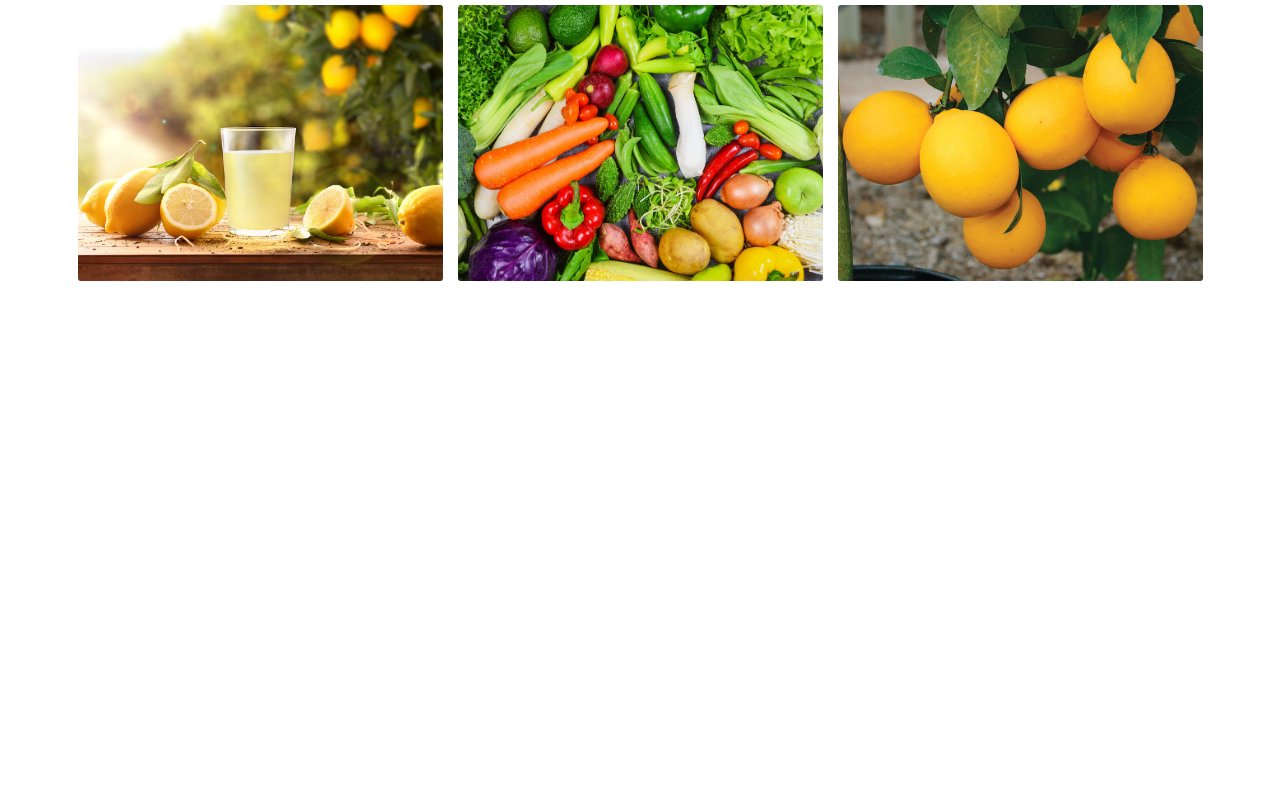
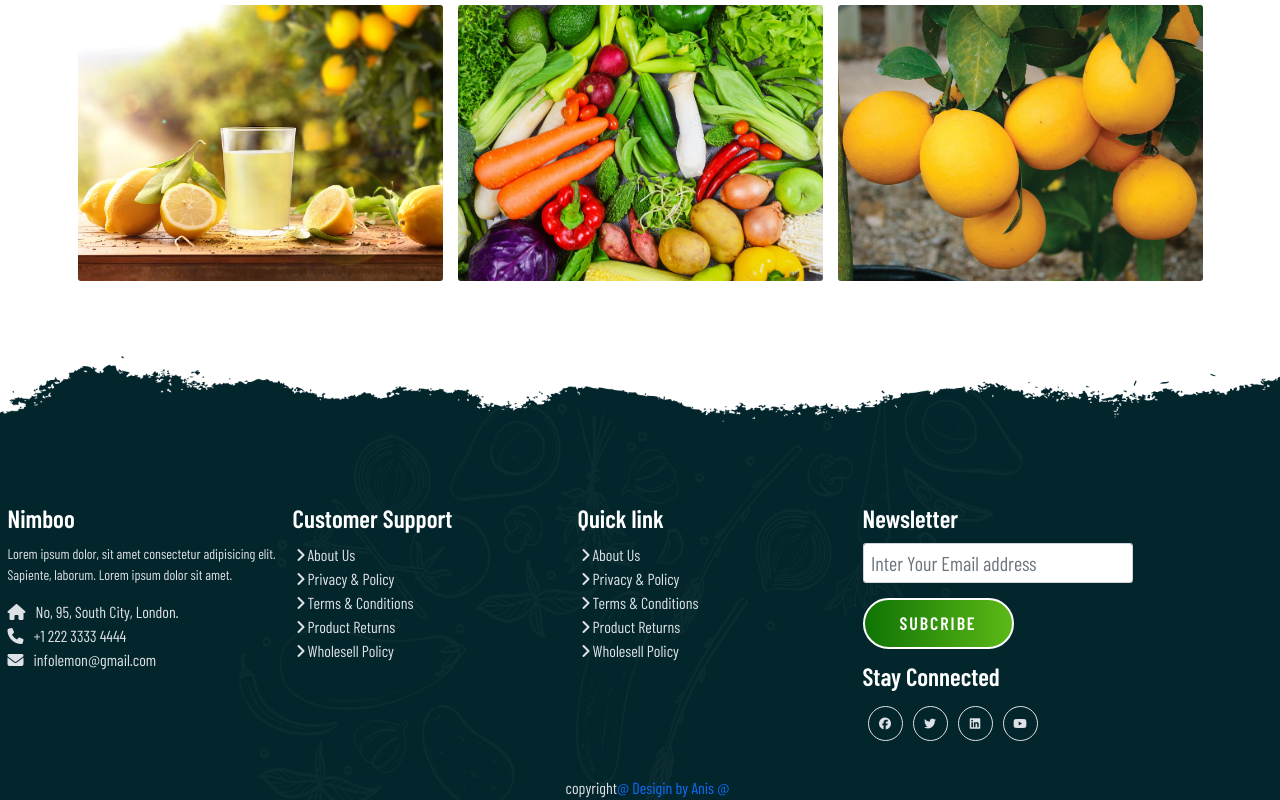
Before and after one commit to Anis-CS/bootstrap-website-design, a plain HTML site: page home/index.html in a window 1280 px wide. Shown: the part 3520-4320 px from the top of the page. Before the commit the page ends 3866 px from the top, so only its background shows below. Drawn offline with nearby package versions, Linux system fonts and the light colour scheme; files whose address does not match are found by name; a web font is replaced by a local one.

Commit message:
home page complate

```diff
--- a/home/index.html
+++ b/home/index.html
@@ -395,6 +395,63 @@
         </div>
     </section>
 
+    <!-- Footer Section  -->
+    <section class="footer_section mt-3 mb-md-0">
+        <div class="container mx-5 mx-lg-0">
+            <div class="row">
+                <div class="col-lg-3 col-md-6 mb-5 mb-lg-0">
+                    <h5>Nimboo</h5>
+                    <p class="mb-4 ps-0 company-details">Lorem ipsum dolor, sit amet consectetur adipisicing elit. Sapiente, laborum.
+                        Lorem ipsum dolor sit amet.</p>
+                    <div class="contact-info">
+                        <ul class="list-styled">
+                            <li><a href=""><i class="fa fa-home me-3"></i>No, 95, South City, London.</a></li>
+                            <li><a href=""><i class="fa fa-phone me-3"></i>+1 222 3333 4444</a></li>
+                            <li><a href=""><i class="fa fa-envelope me-3"></i>infolemon@gmail.com</a></li>
+                        </ul>
+                    </div>
+                </div>
+                <div class="col-lg-3 col-md-6 mb-5 mb-lg-0">
+                    <h5>Customer Support</h5>
+                    <ul class="link-widget p-0">
+                        <li><a href="">About Us</a></li>
+                        <li><a href="">Privacy & Policy</a></li>
+                        <li><a href="">Terms & Conditions</a></li>
+                        <li><a href="">Product Returns</a></li>
+                        <li><a href="">Wholesell Policy</a></li>
+                    </ul>
+                </div>
+                <div class="col-lg-3 col-md-6 mb-5 mb-lg-0">
+                    <h5>Quick link</h5>
+                    <ul class="link-widget p-0">
+                        <li><a href="">About Us</a></li>
+                        <li><a href="">Privacy & Policy</a></li>
+                        <li><a href="">Terms & Conditions</a></li>
+                        <li><a href="">Product Returns</a></li>
+                        <li><a href="">Wholesell Policy</a></li>
+                    </ul>
+                </div>
+                <div class="col-lg-3 col-md-6 col-sm-5 mb-5 mb-lg-0">
+                    <h5>Newsletter</h5>
+                    <div class="form-group mb-4">
+                        <input type="email" name="email" class="form-control bg-transperent" placeholder="Inter Your Email address" >
+                        <button type="submit" class="btn main-btn">Subcribe</button>
+                    </div>
+                    <h5>Stay Connected</h5>
+                    <ul class="social-network d-flex align-items-center p-0">
+                        <li><a href=""><i class="fa-brands fa-facebook"></i></a></li>
+                        <li><a href=""><i class="fa-brands fa-twitter"></i></i></a></li>
+                        <li><a href=""><i class="fa-brands fa-linkedin"></i></a></li>
+                        <li><a href=""><i class="fa-brands fa-youtube"></i></a></li>
+                    </ul>
+                </div>
+            </div>
+        </div>
+        <div class="container-fluid copyright-section">
+            <p>copyright<a href="">@ Desigin by Anis @</a></p>
+        </div>
+    </section>
+
 
 
     <script src="https://cdn.jsdelivr.net/npm/bootstrap@5.1.3/dist/js/bootstrap.bundle.min.js" integrity="sha384-ka7Sk0Gln4gmtz2MlQnikT1wXgYsOg+OMhuP+IlRH9sENBO0LRn5q+8nbTov4+1p" crossorigin="anonymous"></script>
--- a/style/responsive-style.css
+++ b/style/responsive-style.css
@@ -71,7 +71,6 @@
     .banner_section .carousel-item{
         min-height: 70vh;
     }
-
 }
 
 /* @Media Query 590px */
--- a/style/style.css
+++ b/style/style.css
@@ -438,3 +438,87 @@ section{
     height: 100%;
     object-fit: cover;
 }
+
+/* Footer section css  */
+.footer_section {
+    background: url('../images/footer-bg/footer_bg.png');
+    background-position:top center;
+    background-repeat: no-repeat;
+    background-size:cover;
+    padding-top: 15rem;
+    padding-bottom: 0;
+}
+.footer_section h5{
+    color: var(--text-white);
+    font-size: 2.5rem;
+    margin-bottom: 1.25rem;
+}
+.footer_section .company-details{
+    font-size: 1.4rem;
+}
+.footer_section .contact-info li a{
+    color: var(--text-gray);
+    font-size: 1.6rem;
+}
+.footer_section .link-widget li a,
+.footer_section p{
+    color: var(--text-gray);
+    font-size: 1.6rem;
+    padding-left: 1.5rem;
+    position: relative;
+    -webkit-transition: all 0.3s ease-in-out;
+    transition: all 0.3s ease-in-out;
+}
+.footer_section .link-widget li a::before{
+    content: '\f105';
+    font-family: 'font awesome 5 free';
+    font-weight: 900;
+    position: absolute;
+    left: 0.3rem;
+    top: 50%;
+    -webkit-transition: translateY(-50%);
+    transform: translateY(-50%);
+}
+.footer_section .link-widget li a:hover{
+    margin-left: .625rem;
+    color: var(--secondary-color);
+}
+.footer_section .social-network li a{
+    width: 3.5rem;
+    height: 3.5rem;
+    line-height: 3.2rem;
+    margin: .5rem;
+    font-size: 1.2rem;
+    display: inline-block;
+    border: 0.125rem solid var(--text-gray);
+    color: var(--text-gray);
+    text-align: center;
+    border-radius: 100%;
+    -webkit-transition: all 0.3s cubic-bezier(0.645, 0.045, 0.355, 1);
+    transition: all 0.3s cubic-bezier(0.645, 0.045, 0.355, 1);
+}
+.footer_section .social-network li a:hover{
+    background-color: var(--secondary-color);
+    border-color: var(--secondary-color);
+    color: var(--text-white);
+    box-shadow: 0 0.625rem .9375rem 0 rgb(0 0 0 /10% );
+    transform: translateY(0.1875rem);
+}
+.footer_section .form-control{
+    font-size: 2rem;
+    color: var(--text-white);
+}
+.footer_section .form-control:focus{
+    outline: none;
+    box-shadow: none;
+    color: var(--secondary-color);
+}
+.footer_section .copyright-section{
+    text-align: center;
+    margin-top: 3rem;
+}
+footer_section .copyright-section a{
+    margin-top: 0;
+    padding: 3rem 0;
+    line-height: 0;
+}
```
